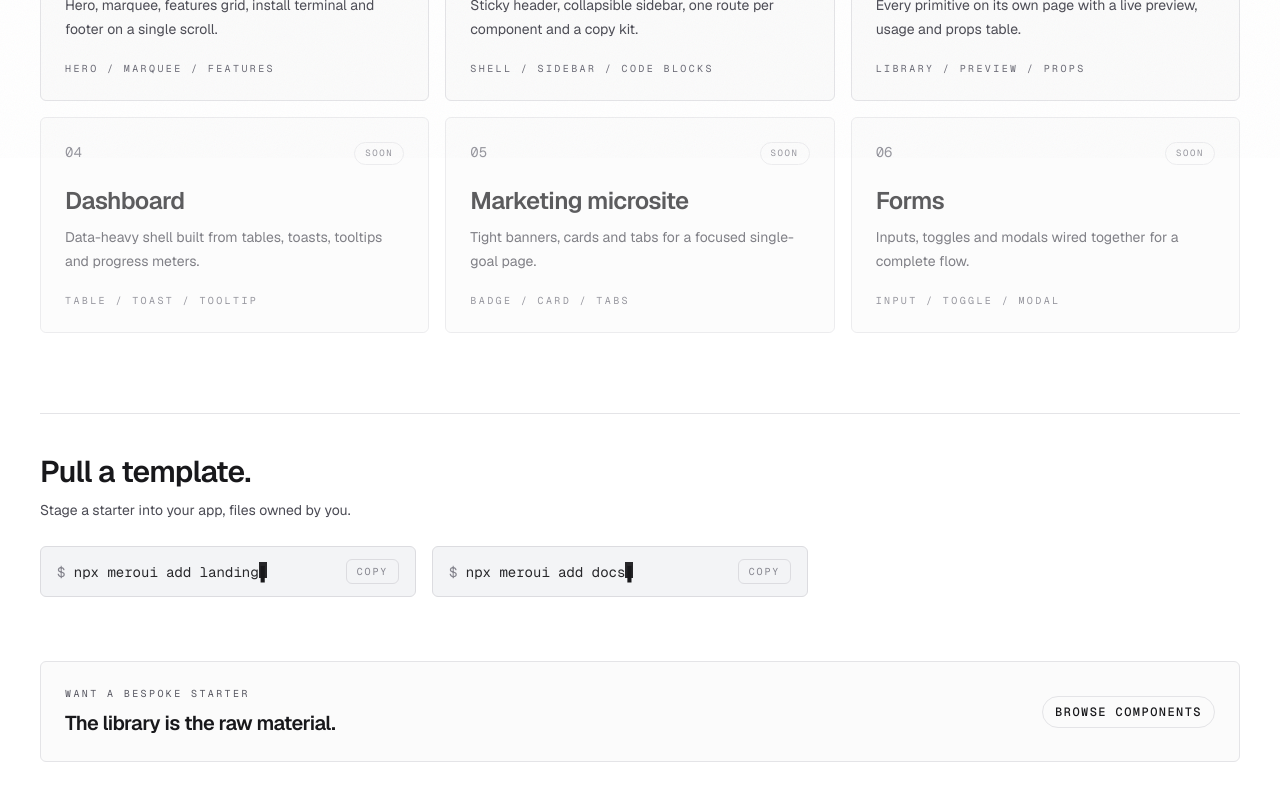
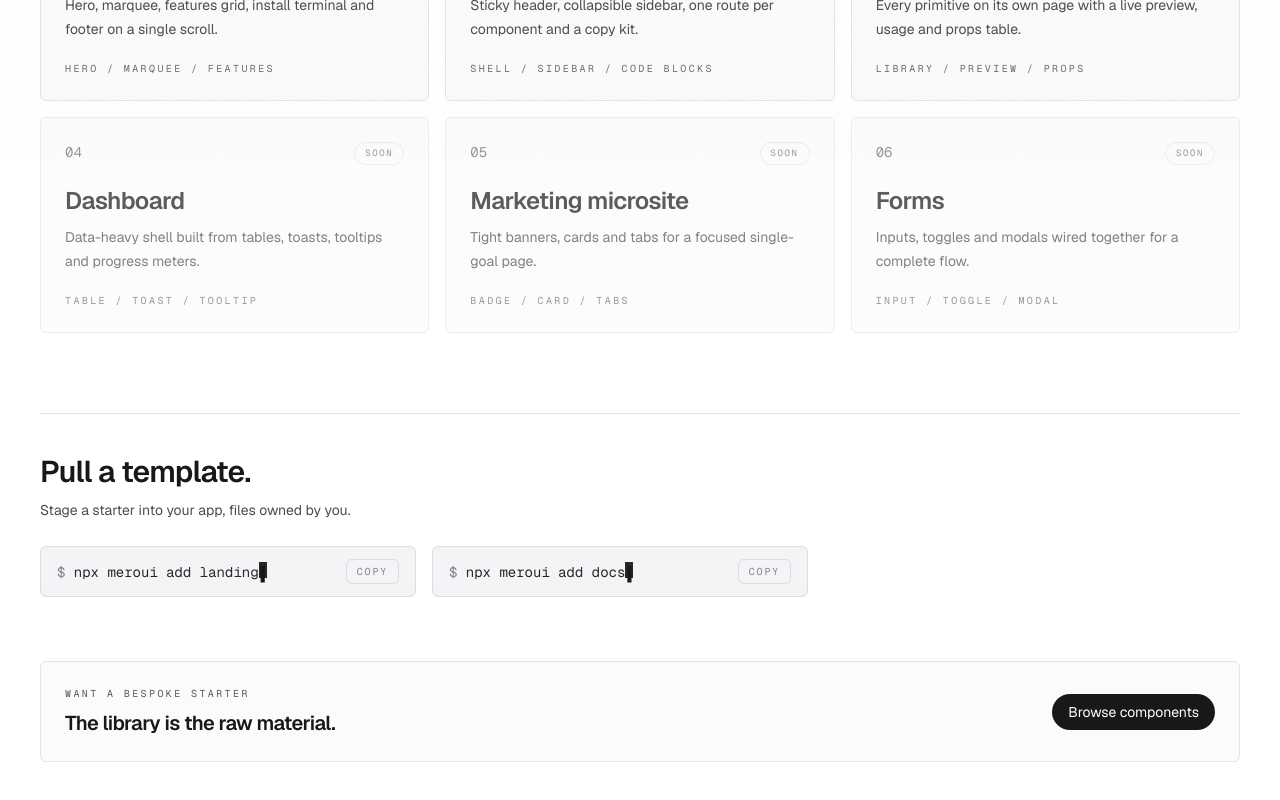
Before and after one commit to shivraj598/meroUI, a Next.js app: page /templates in a window 1280 px wide. Shown: the part 642-1442 px from the top of the page. Built offline with nearby package versions, Linux system fonts and the light colour scheme.

Commit message:
feat: simplify Button component by removing unused variants and sizes

```diff
--- a/src/components/ui/Button.tsx
+++ b/src/components/ui/Button.tsx
@@ -1,46 +1,17 @@
+// Stub — will be rebuilt as AI-primitive
 import Link from "next/link";
-
-const variants = {
-  solid: "bg-ink text-canvas hover:bg-muted",
-  ghost:
-    "border border-line text-ink hover:border-ink hover:bg-ink hover:text-canvas",
-  quiet: "text-muted hover:text-ink",
+import type { ReactNode } from "react";
+type Props = {
+  children: ReactNode;
+  href?: string;
+  variant?: string;
+  size?: string;
+  className?: string;
+  onClick?: () => void;
 };
-
-const sizes = {
-  sm: "h-8 px-3 text-xs",
-  md: "h-10 px-4 text-sm",
-  lg: "h-12 px-6 text-sm",
-};
-
-export function Button({
-  children,
-  variant = "solid",
-  size = "md",
-  href,
-  disabled,
-  className = "",
-  ...rest
-}: {
-  children: React.ReactNode;
-  variant?: keyof typeof variants;
-  size?: keyof typeof sizes;
-  href?: string;
-  disabled?: boolean;
-  className?: string;
-} & React.HTMLAttributes<HTMLButtonElement>) {
-  const cls = `inline-flex items-center justify-center gap-2 rounded-full font-mono font-medium uppercase tracking-[0.12em] transition-all duration-200 active:translate-y-px active:scale-[0.98] disabled:pointer-events-none disabled:opacity-40 ${variants[variant]} ${sizes[size]} ${className}`;
-
-  if (href && !disabled) {
-    return (
-      <Link href={href} className={cls}>
-        {children}
-      </Link>
-    );
-  }
-  return (
-    <button className={cls} disabled={disabled} {...rest}>
-      {children}
-    </button>
-  );
+export function Button({ children, href, className, onClick }: Props) {
+  const cls = `inline-flex items-center justify-center rounded-full bg-zinc-900 px-4 py-2 text-sm text-white ${className ?? ""}`;
+  if (href) return <Link href={href} className={cls}>{children}</Link>;
+  return <button onClick={onClick} className={cls}>{children}</button>;
 }
+export default Button;
```
